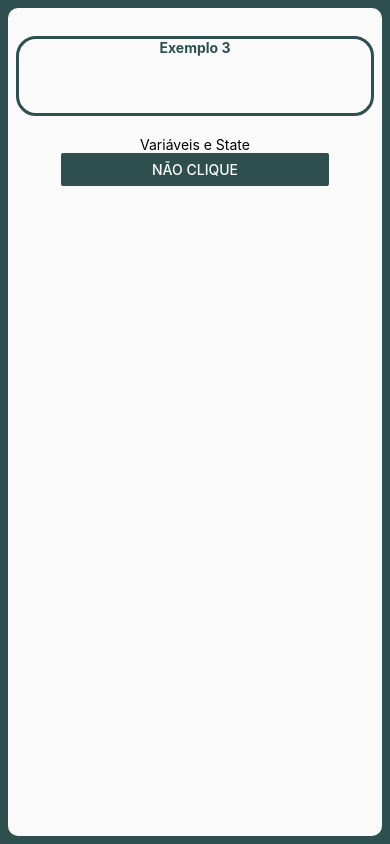
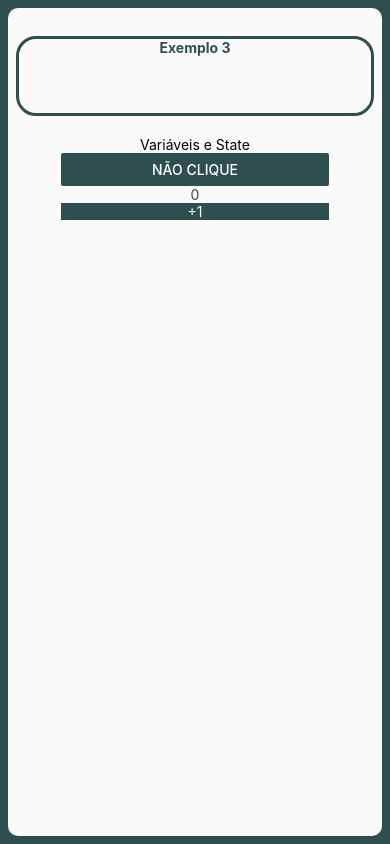
Before and after one commit to ewertonjsilva/infonet-1sem-24-b-aula-pam-i, a React Native app: screen / in a window 390 px wide. Built offline with nearby package versions, Linux system fonts and the light colour scheme; what react-native-responsive-fontsize would draw is missing.

Commit message:
exemplo 3

```diff
--- a/src/exemplos/exemplo-03/index.js
+++ b/src/exemplos/exemplo-03/index.js
@@ -1,8 +1,15 @@
-import { View, Text, Button, Alert } from 'react-native';
+import { useState } from 'react';
+import { View, Text, Button, Alert, TouchableOpacity } from 'react-native';
 
 import styles from './styles';
 
 function Exemplo03() {
+
+    const [numero, setNumero] = useState(0);
+
+    function handleIncrementa() {
+        setNumero(numero + 1);
+    }
 
     function handleExibeBotao() {
         Alert.alert('Alerta', 'Alguém clicou no botão!');
@@ -45,6 +52,11 @@ function Exemplo03() {
                 />
             </View>
 
+            <Text style={styles.valor}>{numero}</Text>
+            <TouchableOpacity style={styles.botao} onPress={handleIncrementa}>
+                <Text style={styles.txtBotao}>+1</Text>
+            </TouchableOpacity>
+
         </View>
     );
 }
--- a/src/exemplos/exemplo-03/styles.js
+++ b/src/exemplos/exemplo-03/styles.js
@@ -32,6 +32,23 @@ const styles = StyleSheet.create({
         width: '75%',
         margin: RFPercentage(2),
     },
+    valor: {
+        color: 'darkslategrey',
+        fontSize: RFPercentage(4),
+    },
+    botao: {
+        backgroundColor: 'darkslategrey',
+        width: '75%',
+        borderRadius: RFPercentage(2),
+        padding: RFPercentage(1),
+        alignItems: 'center' ,
+        justifyContent: 'center',
+        margin: RFPercentage(2),
+    },
+    txtBotao: {
+        fontSize: RFPercentage(2),
+        color: '#fafafa',
+    },
 });
 
 export default styles;
```
